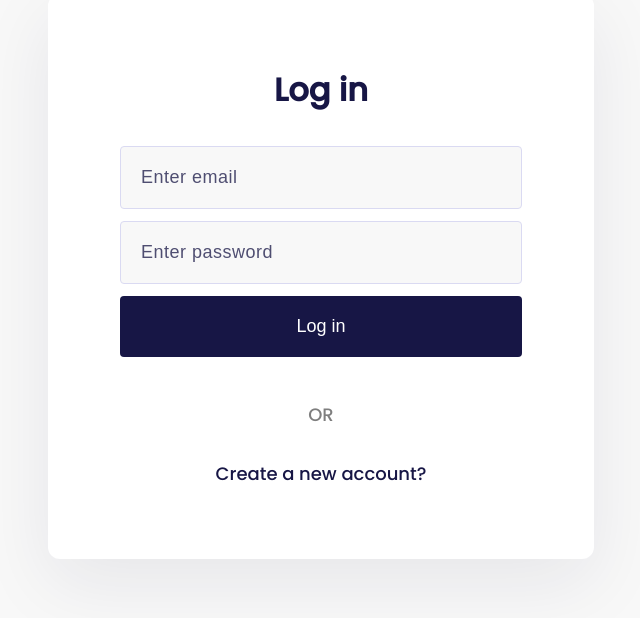
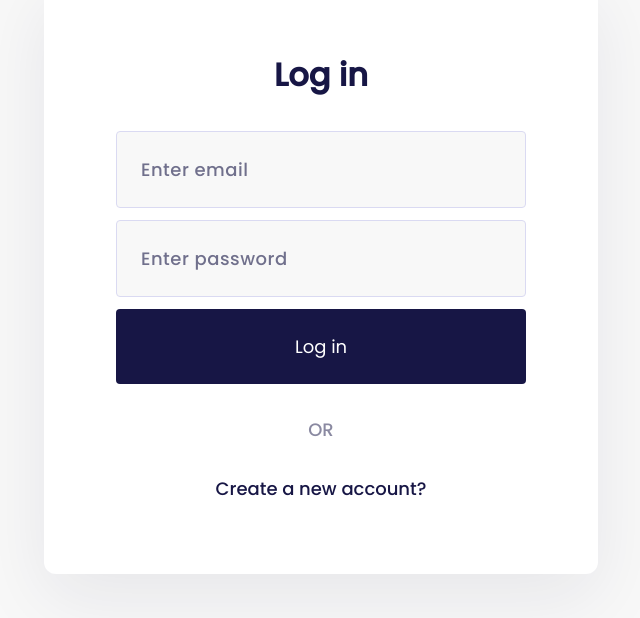
Before and after one commit to hoangquocnam/Onus, a React (Create React App) app in the folder client/: page / in a window 1280 px wide. Shown: the part 124-742 px from the top of the page, without its empty margins (319-959 px from the left). Built offline with nearby package versions, Linux system fonts and the light colour scheme.

Commit message:
[OS-9] hotfit ui login page

```diff
--- a/client/src/components/login/index.js
+++ b/client/src/components/login/index.js
@@ -1,5 +1,5 @@
-import React from 'react'
-import "../../styles/login.css"
+import React from "react";
+import "../../styles/login.css";
 
 function LoginForm() {
   return (
@@ -9,20 +9,33 @@ function LoginForm() {
 
         <div className="login__body">
           <form className="login__form">
-                        <input type="email" className="inputLogin__email" placeholder="Enter email" />
-                        <input type="password" className="inputLogin__password" placeholder="Enter password" />
-                        <input className="login__buttonSubmit" type="button" value="Log in" />
-
+            <input
+              type="email"
+              className="inputLogin__email"
+              placeholder="Enter email"
+            />
+            <input
+              type="password"
+              className="inputLogin__password"
+              placeholder="Enter password"
+            />
+            <input
+              className="login__buttonSubmit"
+              type="button"
+              value="Log in"
+            />
+          </form>
           <p>OR</p>
-                    </form>
         </div>
 
-                <div className='login__footer'>
-                    <a className="link__signUp" href="#">Create a new account?</a>
+        <div className="login__footer">
+          <a className="link__signUp" href="#">
+            Create a new account?
+          </a>
         </div>
       </div>
     </div>
-    )
+  );
 }
 
-export default LoginForm
+export default LoginForm;
--- a/client/src/styles/login.css
+++ b/client/src/styles/login.css
@@ -1,13 +1,14 @@
-@import url('https://fonts.googleapis.com/css2?family=Poppins:wght@500&display=swap');
+@import url("https://fonts.googleapis.com/css2?family=Poppins:wght@300;400;500&display=swap");
 
 :root {
-  --login-page-color: #f8f8f8;
-  --login-title-color: #171645;
-  --login-background-color: #fff;
+  --login-primary-color: #171645;
+  --login-page-background-color: #f8f8f8;
+  --login-form-background-color: #fff;
+  --login-input-border-color: #dadaf2;
 }
 
 .login__page {
-  background-color: var(--login-page-color);
+  background-color: var(--login-page-background-color);
   display: flex;
   justify-content: center;
   align-items: center;
@@ -17,7 +18,7 @@
 }
 
 .login__container {
-  background-color: var(--login-background-color);
+  background-color: var(--login-form-background-color);
   display: flex;
   flex-direction: column;
   justify-content: center;
@@ -29,11 +30,18 @@
 }
 
 .login__title {
-  color: var(--login-title-color);
-  width: 100%;
+  color: var(--login-primary-color);
   font-size: 32px;
   text-align: center;
   margin: 0;
+}
+
+.login__body {
+  display: flex;
+  flex-direction: column;
+  justify-content: center;
+  align-items: center;
+  gap: 32px;
 }
 
 .login__form {
@@ -44,50 +52,57 @@
   gap: 12px;
 }
 
-.login__form p {
-  color: var(---login-title-color);
+.login__body p {
+  color: var(--login-primary-color);
   opacity: 0.5;
-  margin: 32px 0 0 0;
+  margin: 0;
+  font-weight: 500;
 }
 
 [class^="inputLogin__"] {
-  background-color: var(--login-page-color);
-  border: 1px solid #DADAF2;
-  color: var(--login-title-color);
+  background-color: var(--login-page-background-color);
+  border: 1px solid var(--login-input-border-color);
+  color: var(--login-primary-color);
   border-radius: 4px;
-  font-weight: 500;
-  padding: 20px;
+  padding: 24px;
   width: 360px;
   font-size: 18px;
+  outline: none;
+  font-family: inherit;
   font-weight: 500;
-  outline: none;
 }
 
-[class^="inputLogin__"]::placeholder{
-  color: var(--login-title-color);
-  opacity: 0.75;
+[class^="inputLogin__"]::placeholder {
+  color: var(--login-primary-color);
   letter-spacing: 0.5px;
+  opacity: 0.6;
 }
 
 .login__buttonSubmit {
   color: #fff;
-  background-color: var(--login-title-color);
+  background-color: var(--login-primary-color);
   width: 100%;
   border-radius: 4px;
-  font-weight: 500;
-  padding: 20px;
-  font-weight: 500px;
+  padding: 24px;
   font-size: 18px;
   border: 0;
+  font-family: inherit;
 }
 
-.link__signUp:link, .link__signUp:visited {
-  text-decoration: none;
-  color: var(--login-title-color);
-  margin: 0;
-  font-size: 18px;
+.login__buttonSubmit:hover,
+.login__buttonSubmit:focus {
+  cursor: pointer;
 }
 
-.link__signUp:hover, .link__signUp:focus {
+.link__signUp:link,
+.link__signUp:visited {
+  text-decoration: none;
+  color: var(--login-primary-color);
+  margin: 0;
+  font-weight: 500;
+}
+
+.link__signUp:hover,
+.link__signUp:focus {
   text-decoration: underline;
 }
```
Lines whose indentation alone changed are shown as unchanged.
